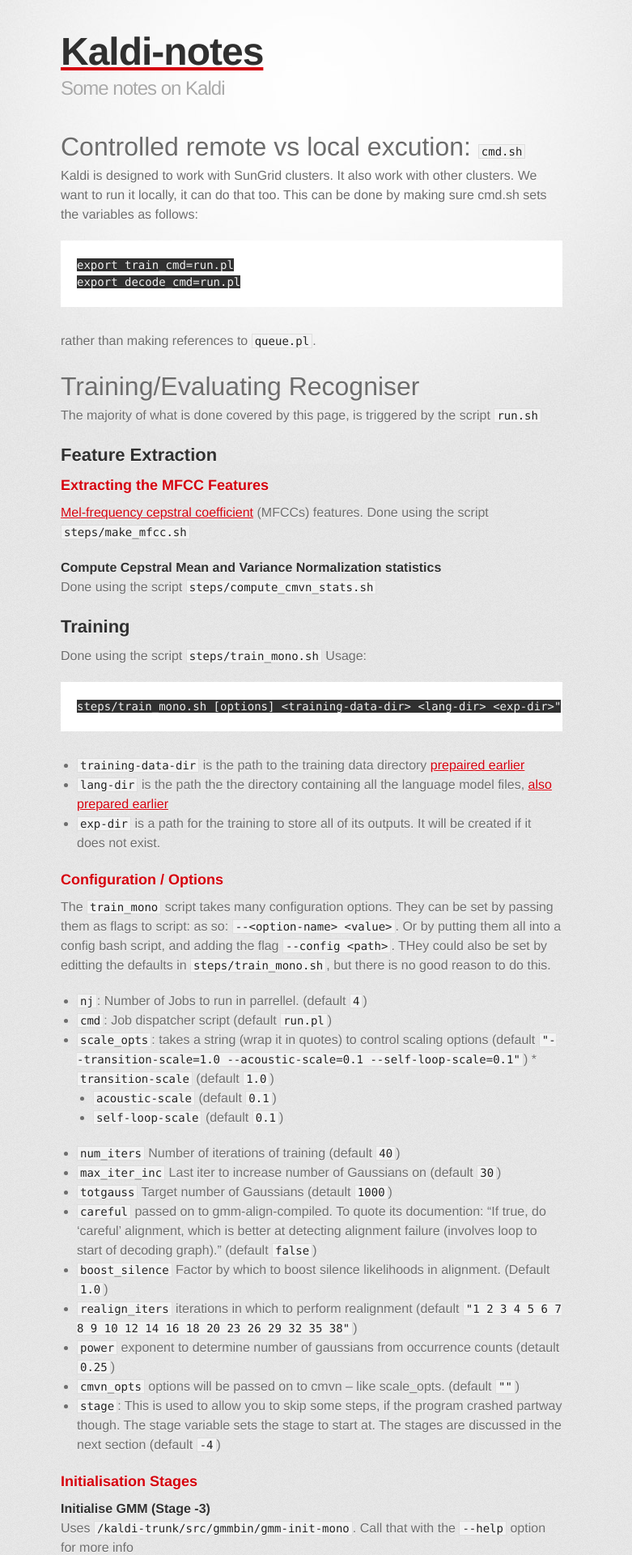
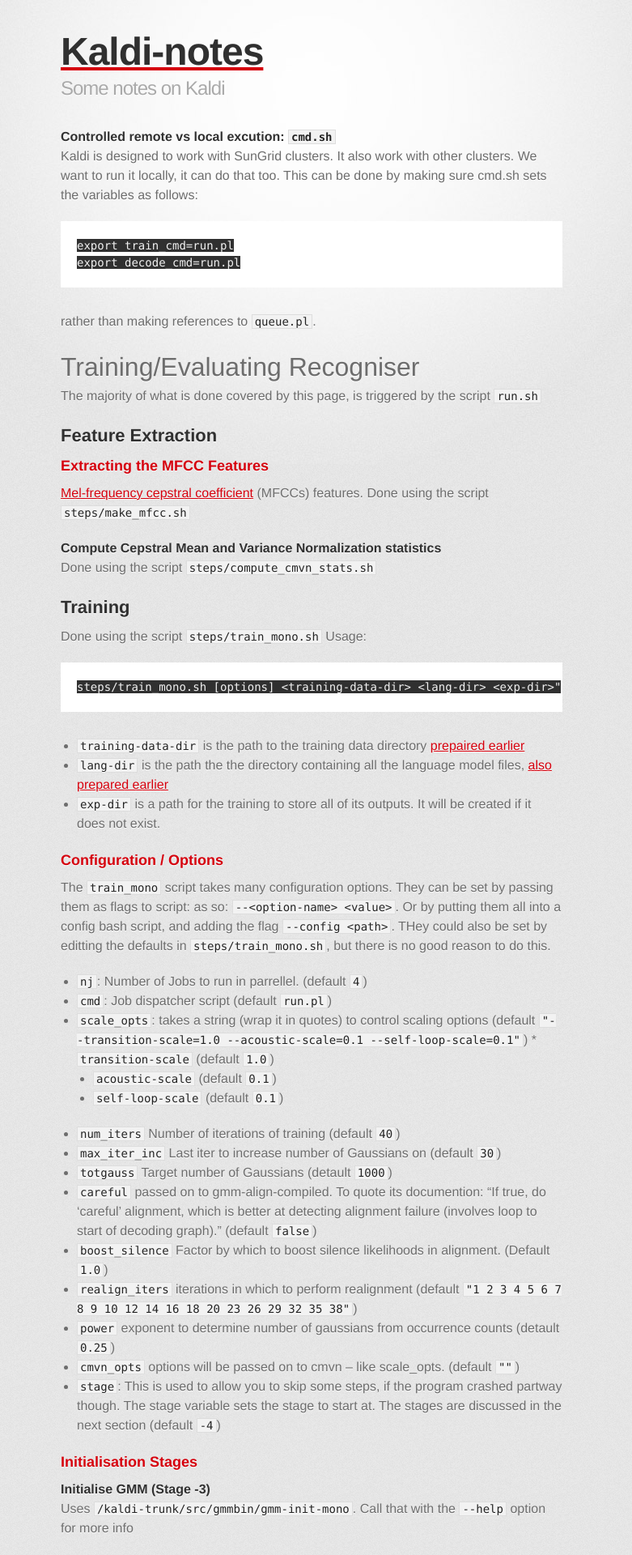
Before and after one commit to oxinabox/Kaldi-Notes, a Jekyll site: the page built from tidigits/train_eval.md, in a window 1280 px wide. Shown: the top 1920 px of the page at 81% size, without its empty margins (255-1036 px from the left). Built offline with Jekyll 4.4.1, drawn with Linux system fonts in a browser that asks for light colours; some web fonts are replaced; Markdown is read by kramdown in place of the engine named in the settings.

Commit message:
=quick submission.

```diff
--- a/tidigits/train_eval.md
+++ b/tidigits/train_eval.md
@@ -3,7 +3,7 @@
 title: Training & Evaluation
 ---
 
-#Controlled remote vs local excution: `cmd.sh`
+####Controlled remote vs local excution: `cmd.sh`
 Kaldi is designed to work with SunGrid clusters.
 It also work with other clusters.
 We want to run it locally, it can do that too.
```
